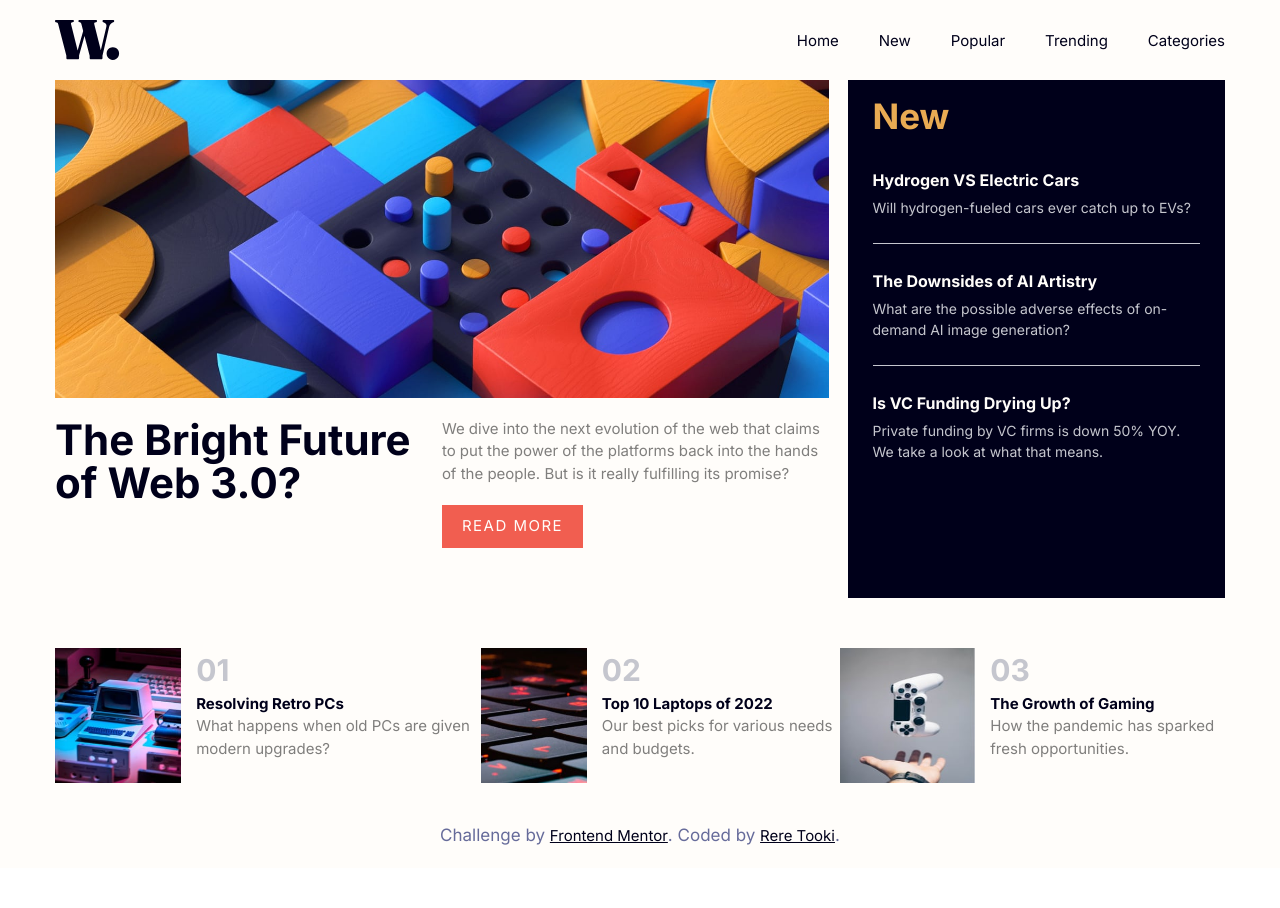
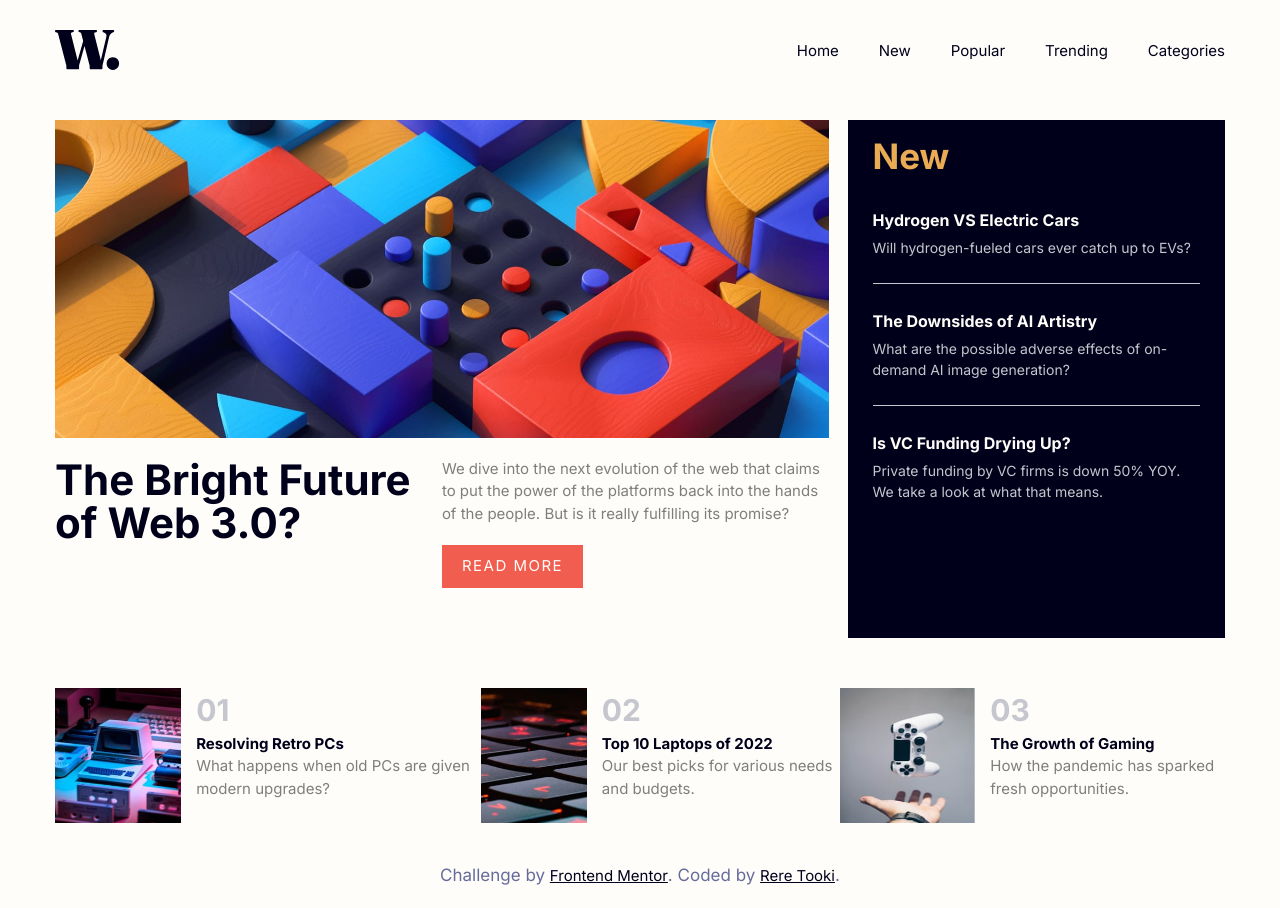
Before and after one commit to RereTooki/news-homepage, a React (Vite) app: page / in a window 1280 px wide. Before the commit the page ends 868 px from the top, so only its background shows below. Built offline with nearby package versions, Linux system fonts and the light colour scheme.

Commit message:
Adjusted the navbar

```diff
--- a/src/components/Homepage.tsx
+++ b/src/components/Homepage.tsx
@@ -11,7 +11,7 @@ const Homepage = () => {
   return (
     <>
       <div className="grid pr-[s40px] px-[35px] sm:spr-[30px] md:px-[55px] pt-[20px] overflow-hidden w-screen h-fit grid-cols-1 bg-off-whites select-none ">
-        <div className=" flex justify-between w-auto h-auto pb-[20px]">
+        <div className=" flex justify-between w-auto h-auto pt-[10px] pb-[50px]">
           <img className="" src={logo} alt="A W logo" />
           <img className="md:hidden" src={iconmenu} alt="A menu icon" />
           <ul className="flex flex-row vsm:hidden sm:hidden md:flex">
```
